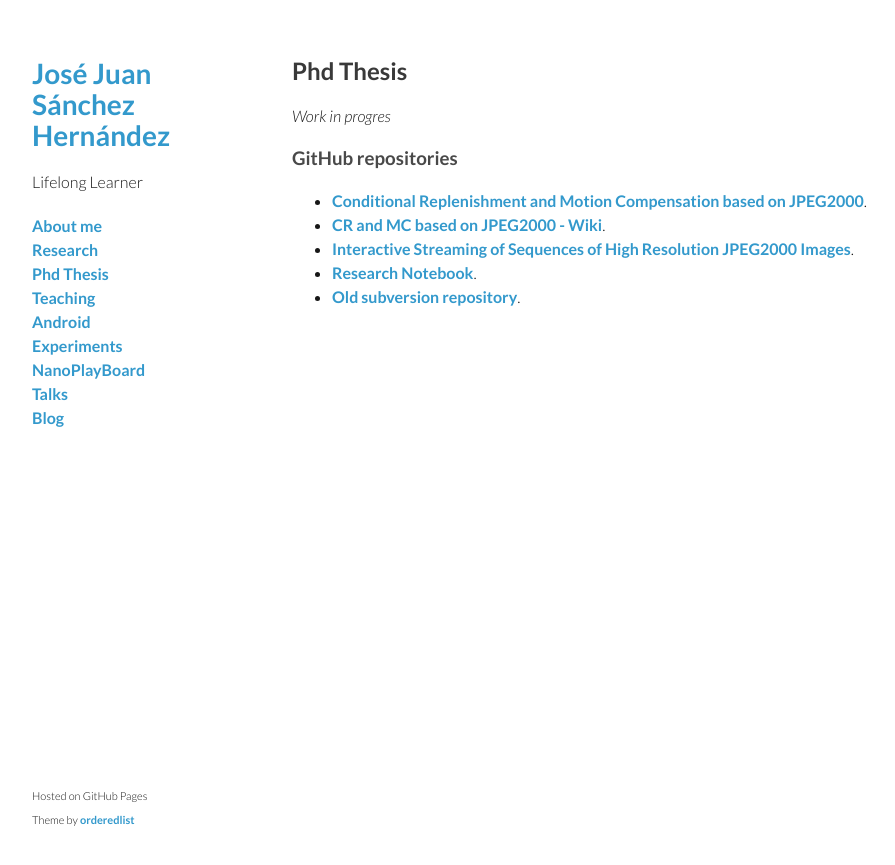
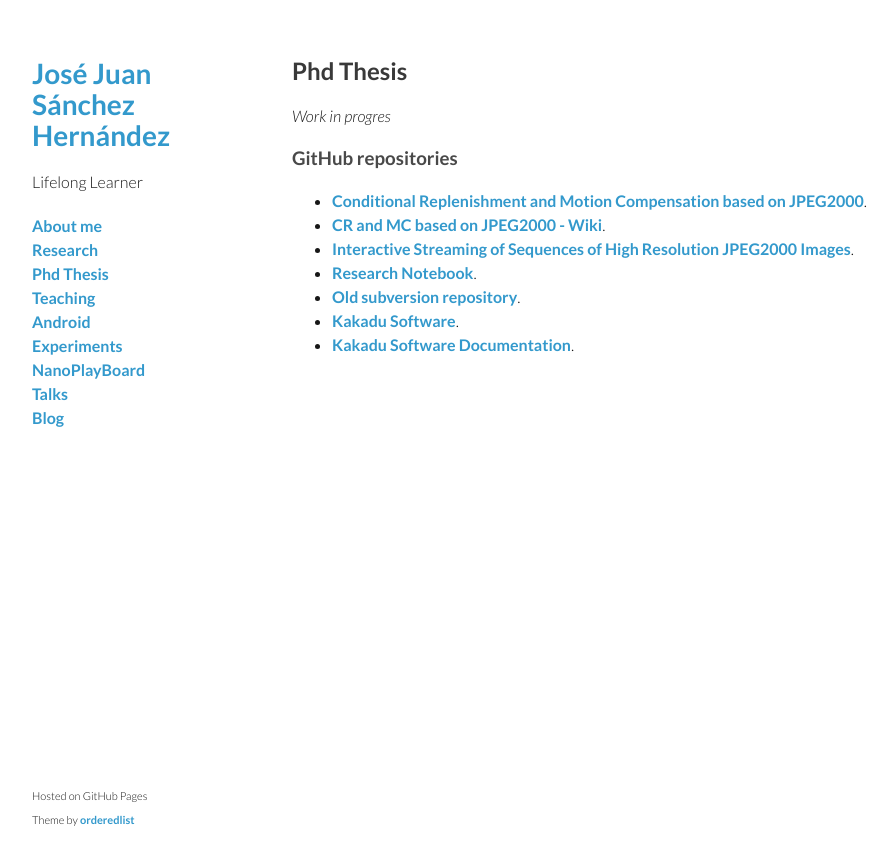
Before and after one commit to josejuansanchez/josejuansanchez.github.io, a Jekyll site: the page built from phd-thesis/index.md, in a window 1280 px wide. Shown: the top 865 px of the page, without its empty margins (178-1073 px from the left). Built offline with Jekyll 4.4.1, drawn with Linux system fonts in a browser that asks for light colours.

Commit message:
Added Kakadu references

```diff
--- a/phd-thesis/index.md
+++ b/phd-thesis/index.md
@@ -14,9 +14,13 @@ title: Phd Thesis
 * [Interactive Streaming of Sequences of High Resolution JPEG2000 Images][3].
 * [Research Notebook][4].
 * [Old subversion repository][5].
+* [Kakadu Software][6].
+* [Kakadu Software Documentation][7].
 
 [1]: https://github.com/josejuansanchez/cr_mc_j2k
 [2]: https://github.com/josejuansanchez/cr_mc_j2k/wiki
 [3]: https://github.com/josejuansanchez/tesis
 [4]: https://github.com/josejuansanchez/research-notebook
 [5]: https://github.com/josejuansanchez/ual-subversion
+[6]: https://github.com/josejuansanchez/Kakadu
+[7]: http://kakadusoftware.com/documentation/
```
